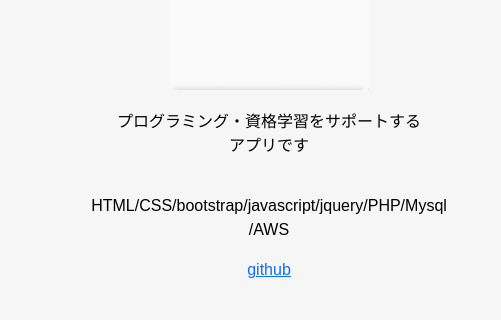
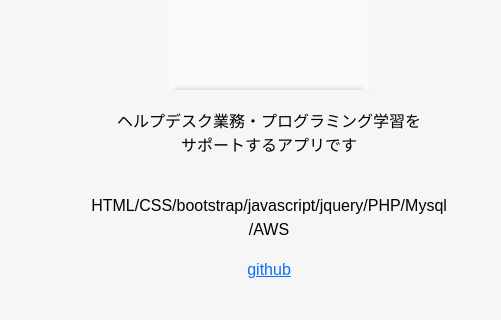
Before and after one commit to ryuhei7135/portforio-site, a plain HTML site: page index.html in a window 1280 px wide. Shown: the part 2935-3255 px from the top of the page, 371-872 px from the left. Drawn offline with nearby package versions, Linux system fonts and the light colour scheme.

Commit message:
Update index.html

```diff
--- a/index.html
+++ b/index.html
@@ -301,7 +301,7 @@
                             </a>
                         </div>
                         <div class="portfolio explanation">
-                            <p>プログラミング・資格学習をサポートするアプリです</p>
+                            <p>ヘルプデスク業務・プログラミング学習をサポートするアプリです</p>
                         </div>
                         <div class="used-technical">
                             <p>HTML/CSS/bootstrap/javascript/jquery/PHP/Mysql/AWS</p>
```
